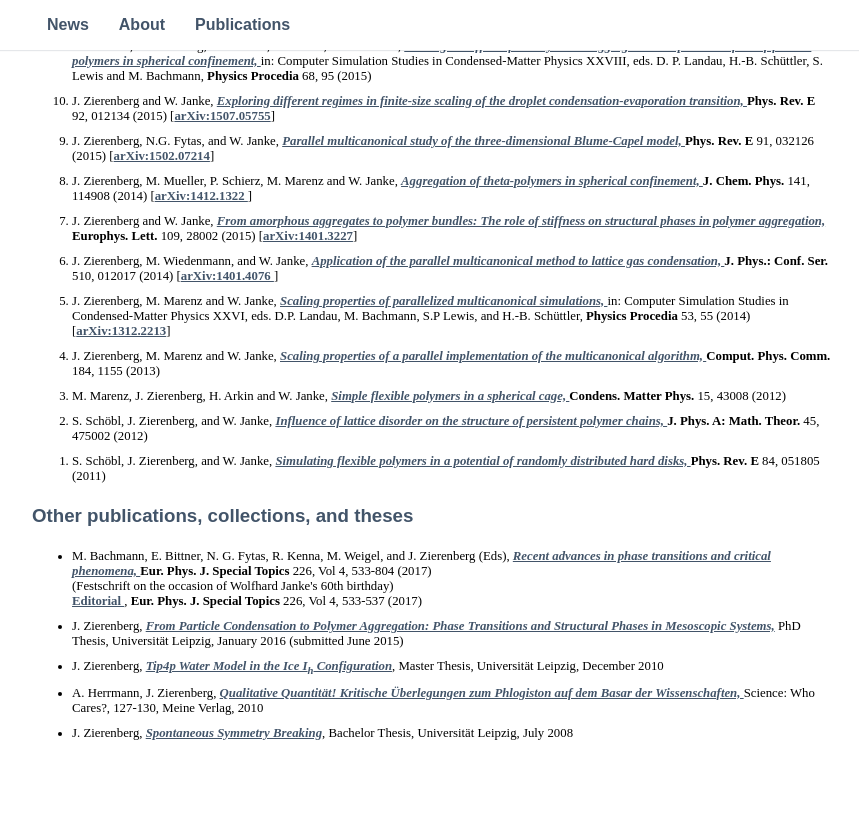
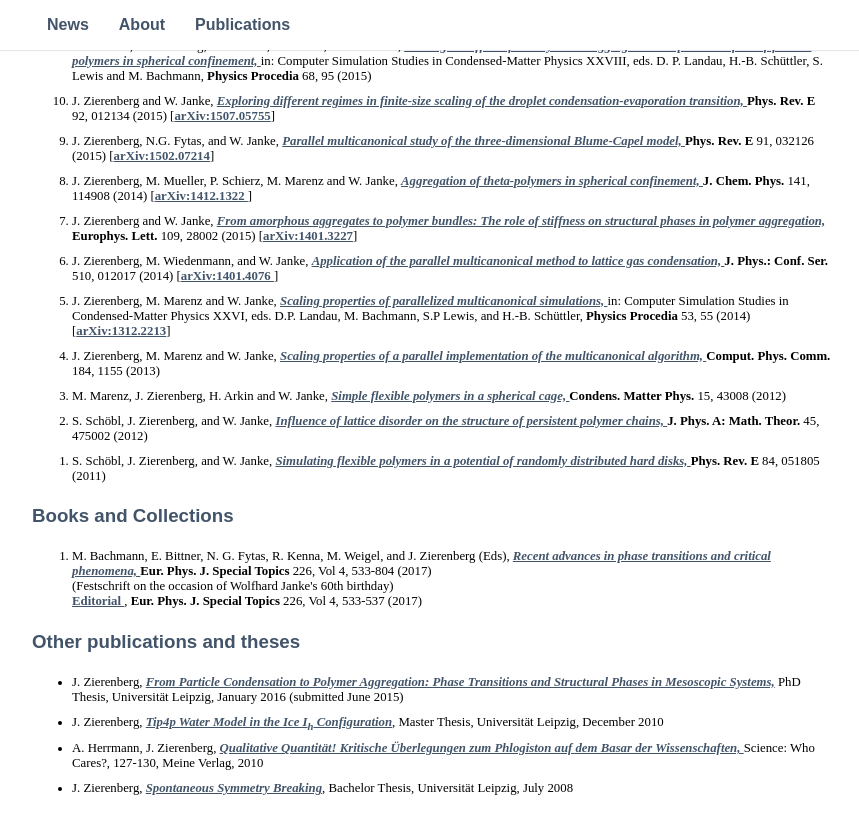
Before and after one commit to zierenberg/zierenberg.github.io, a Jekyll site: the page built from _pages/03_publications.md, in a window 1280 px wide and 900 px high, scrolled down 719 px. Shown: the top 834 px of the window, without its empty margins (208-1067 px from the left). Built offline with Jekyll 4.4.1, drawn with Linux system fonts in a browser that asks for light colours; some web fonts are replaced.

Commit message:
publications

```diff
--- a/_pages/03_publications.md
+++ b/_pages/03_publications.md
@@ -172,9 +172,9 @@ see also <a href="https://arxiv.org/a/zierenberg_j_1.html">arxiv</a><br>
 </listpub>
 </ol>
 
-<h3>Other publications, collections, and theses</h3>
-<ul>
-  <listpub>
+<h3>Books and Collections</h3>
+<ol reversed>
+<listpub>
   <li> M. Bachmann, E. Bittner, N. G. Fytas, R. Kenna, M. Weigel, and J. Zierenberg (Eds),
        <pubtitle><a href="http://link.springer.com/journal/11734/226/4/page/1">
        Recent advances in phase transitions and critical phenomena,
@@ -186,6 +186,12 @@ see also <a href="https://arxiv.org/a/zierenberg_j_1.html">arxiv</a><br>
        <journal>Eur. Phys. J. Special Topics </journal>
        226, Vol 4, 533-537 (2017) <br>
   </li>
+</listpub>
+</ol>
+
+<h3>Other publications and theses</h3>
+<ul>
+  <listpub>
   <li> J. Zierenberg,
       <pubtitle><a href="http://nbn-resolving.de/urn:nbn:de:bsz:15-qucosa-197255">
       From Particle Condensation to Polymer Aggregation: Phase Transitions and Structural Phases in Mesoscopic Systems,</a></pubtitle>
```
